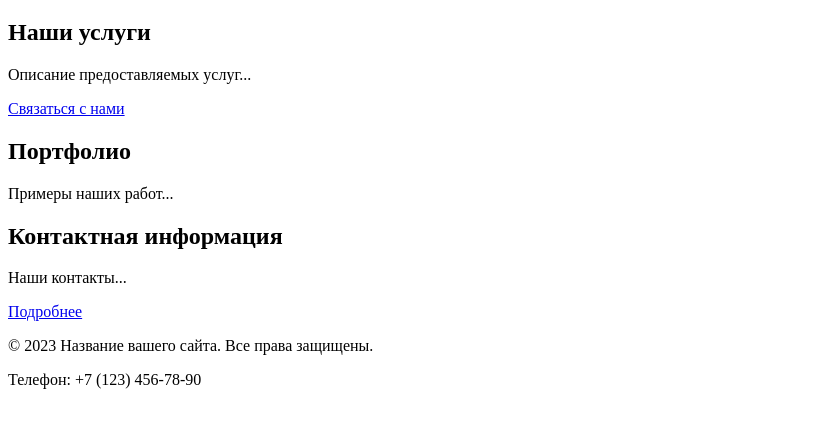
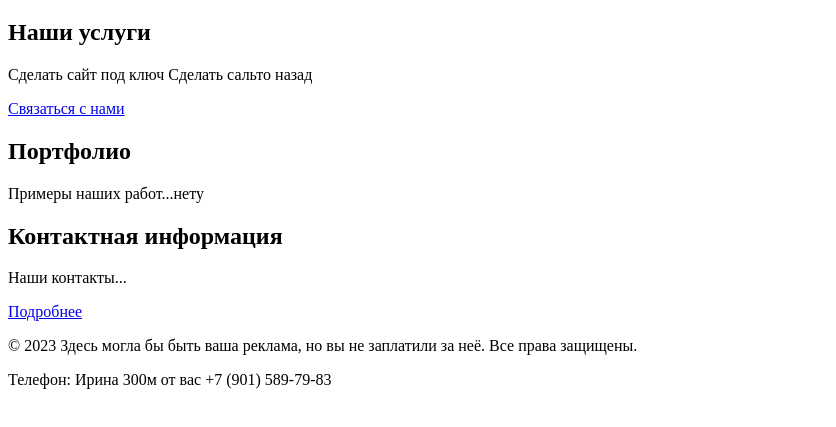
Before and after one commit to SWYATOSHAq/gitprogect1, a plain HTML site: page src/contacts.html in a window 1280 px wide. Shown: the part 157-584 px from the top of the page, without its empty margins (0-836 px from the left). Drawn offline with Linux system fonts and the light colour scheme.

Commit message:
feat: update text

```diff
--- a/src/contacts.html
+++ b/src/contacts.html
@@ -3,7 +3,7 @@
 <head>
     <meta charset="UTF-8">
     <meta name="viewport" content="width=device-width, initial-scale=1.0">
-    <title>Главная - Название вашего сайта</title>
+    <title>Главная - ООО Святослав</title>
     <meta name="description" content="Краткое описание главной страницы вашего сайта">
     <link rel="icon" href="assets/favicon.ico" type="image/x-icon">
 </head>
@@ -28,14 +28,16 @@
         <!-- Секция 1 с якорем -->
         <section id="services">
             <h2>Наши услуги</h2>
-            <p>Описание предоставляемых услуг...</p>
+            <p>Сделать сайт под ключ
+                Сделать сальто назад
+            </p>
             <a href="#contacts">Связаться с нами</a> <!-- Якорная ссылка внутри страницы -->
         </section>
 
         <!-- Секция 2 с якорем -->
         <section id="portfolio">
             <h2>Портфолио</h2>
-            <p>Примеры наших работ...</p>
+            <p>Примеры наших работ...нету</p>
         </section>
 
         <!-- Секция 3 с якорем -->
@@ -48,8 +50,8 @@
 
     <!-- Подвал сайта -->
     <footer>
-        <p>&copy; 2023 Название вашего сайта. Все права защищены.</p>
-        <p>Телефон: +7 (123) 456-78-90</p>
+        <p>&copy; 2023 Здесь могла бы быть ваша реклама, но вы не заплатили за неё. Все права защищены.</p>
+        <p>Телефон: Ирина 300м от вас +7 (901) 589-79-83</p>
     </footer>
 </body>
 </html>
```
Also changed, not shown: src/about.html (+3 -3 lines).
